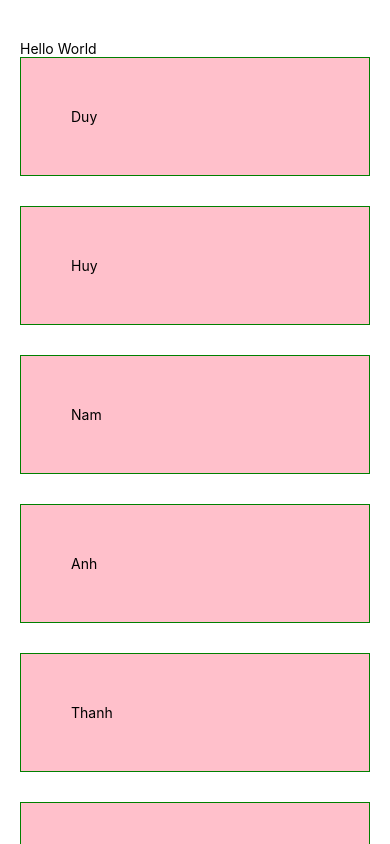
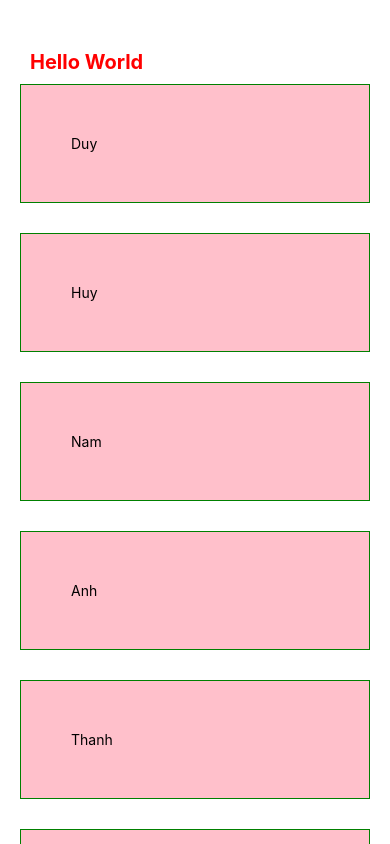
Before and after one commit to anhduy000635/react-native-todo, a React Native app: screen / in a window 390 px wide. Built offline with nearby package versions, Linux system fonts and the light colour scheme.

Commit message:
FlatList-native

```diff
--- a/App.tsx
+++ b/App.tsx
@@ -77,12 +77,12 @@ const styles = StyleSheet.create({
     padding: 50,
     backgroundColor: "pink",
   },
-  // hello: {
-  //   color: "red",
-  //   fontSize: 20,
-  //   fontWeight: "bold",
-  //   padding: 10,
-  // },
+  hello: {
+    color: "red",
+    fontSize: 20,
+    fontWeight: "bold",
+    padding: 10,
+  },
   // parent: {
   //   color: "blue",
   //   fontSize: 40,
```
